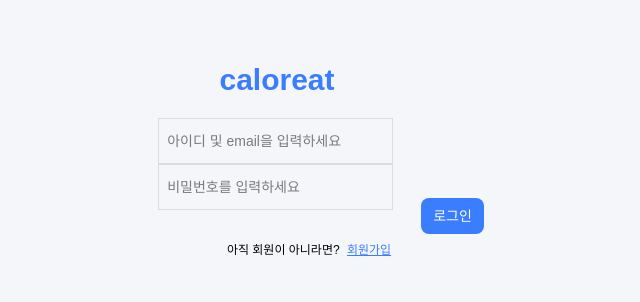
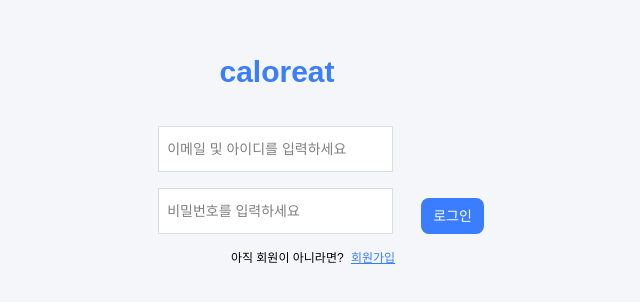
Before and after one commit to Team-AIvocado/caloreat-frontend, a React app: page / in a window 1280 px wide. Shown: the part 240-542 px from the top of the page, without its empty margins (331-971 px from the left). Built offline with nearby package versions, Linux system fonts and the light colour scheme; the HTML template or start-up script is replaced by a standard one; a web font is replaced by a local one.

Commit message:
frontend-login modified

```diff
--- a/src/pages/LoginPage/index.jsx
+++ b/src/pages/LoginPage/index.jsx
@@ -7,8 +7,8 @@ export const LoginPage = () => {
   const [error, setError] = useState({ id: false, pw: false });
 
   const sty = [
-    "border focus:ring-1 focus:outline-none focus:border-main_color border-border_color text-sm pl-2 pr-11 py-3",
-    "border border-red-500 text-sm pl-2 pr-11 py-3 ",
+    "border bg-white my-2 focus:ring-1 focus:ring-main_color/50 focus:outline-none focus:border-main_color border-border_color text-sm pl-2 pr-11 py-3",
+    "border bg-white my-2 focus:outline-none focus:ring-0 focus:border-red-500 border-red-500 text-sm pl-2 pr-11 py-3",
   ];
 
   const navigate = useNavigate();
@@ -17,6 +17,7 @@ export const LoginPage = () => {
     navigate("/signup");
   };
 
+  // 존재하지 않는 id라면 modal창 출력
   const onMain = () => {
     if (!username) {
       setError({ ...error, id: true });
@@ -34,14 +35,14 @@ export const LoginPage = () => {
     <>
       <div className="flex h-screen flex-col justify-center items-center">
         <div className="text-main_color text-3xl">
-          <div className="pr-16 pb-5 font-bold">caloreat</div>
+          <div className="pr-16 pb-7 font-bold">caloreat</div>
         </div>
         <div className="flex flex-row ml-6">
           <div className="flex flex-col">
             <input
               className={error.id ? sty[1] : sty[0]}
               type="text"
-              placeholder="아이디 및 email을 입력하세요"
+              placeholder="이메일 및 아이디를 입력하세요"
               value={username}
               onChange={(e) => {
                 setUsername(e.target.value);
@@ -61,7 +62,7 @@ export const LoginPage = () => {
           </div>
           <div>
             <button
-              className="bg-main_color text-white rounded-lg ml-7 px-3 py-2 mt-20 text-sm"
+              className="bg-main_color text-white rounded-lg ml-7 px-3 py-2 mt-20 text-sm cursor-pointer"
               onClick={onMain}
             >
               로그인
@@ -69,7 +70,7 @@ export const LoginPage = () => {
           </div>
         </div>
 
-        <div className="text-xs mt-2">
+        <div className="text-xs mt-2 ml-2 ">
           <span>아직 회원이 아니라면?</span>{" "}
           <span
             className="text-main_color cursor-pointer underline ml-1"
```
Also changed, not shown: 1 other file (tests, documents, lock files or other folders).
